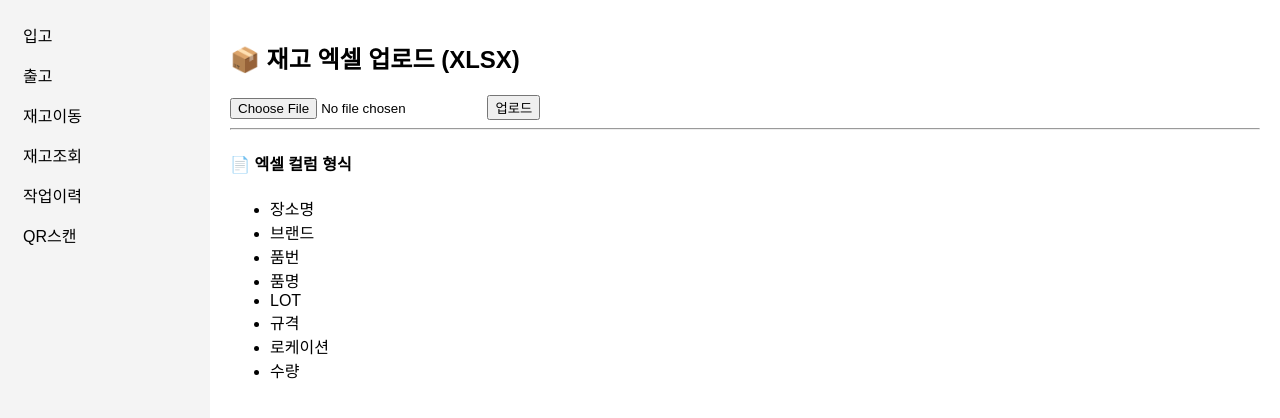
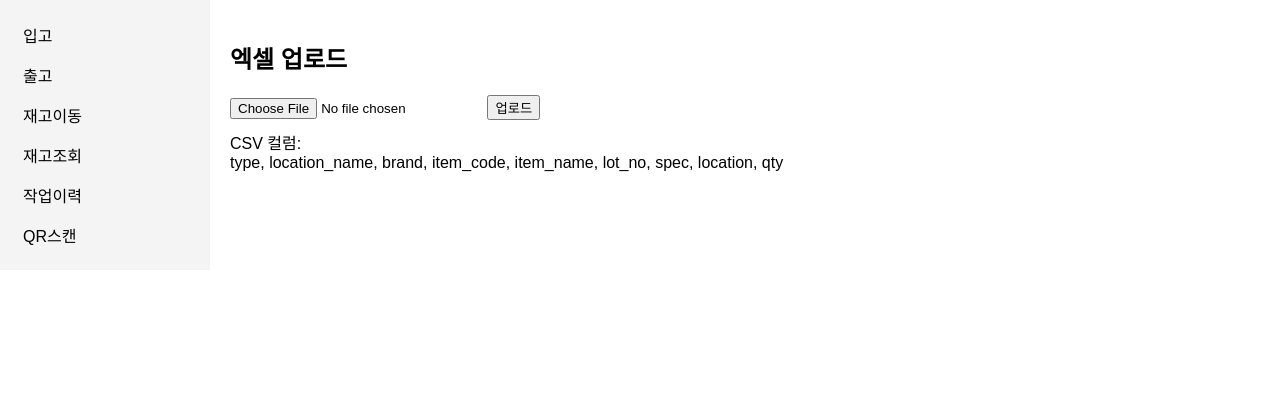
Before and after one commit to dlahtp44-prog/pars-wms-api, a FastAPI app: page /upload-page in a window 1280 px wide. Shown: the top 418 px of the page. Run offline with FastAPI, Linux system fonts and the light colour scheme; parts of the project's set-up code (start-up, migrations or seed data) failed here and were passed over.

Commit message:
Update upload.html

```diff
--- a/app/templates/upload.html
+++ b/app/templates/upload.html
@@ -1,29 +1,16 @@
 {% extends "base.html" %}
 {% block content %}
 
-<h2>📦 재고 엑셀 업로드 (XLSX)</h2>
+<h2>엑셀 업로드</h2>
 
-<form
-  action="/api/upload/inventory-xlsx"
-  method="post"
-  enctype="multipart/form-data"
->
-  <input type="file" name="file" accept=".xlsx" required>
+<form action="/api/upload" method="post" enctype="multipart/form-data">
+  <input type="file" name="file" accept=".csv" required>
   <button type="submit">업로드</button>
 </form>
 
-<hr>
-
-<h4>📄 엑셀 컬럼 형식</h4>
-<ul>
-  <li>장소명</li>
-  <li>브랜드</li>
-  <li>품번</li>
-  <li>품명</li>
-  <li>LOT</li>
-  <li>규격</li>
-  <li>로케이션</li>
-  <li>수량</li>
-</ul>
+<p style="margin-top:10px;">
+CSV 컬럼:<br>
+type, location_name, brand, item_code, item_name, lot_no, spec, location, qty
+</p>
 
 {% endblock %}
```
